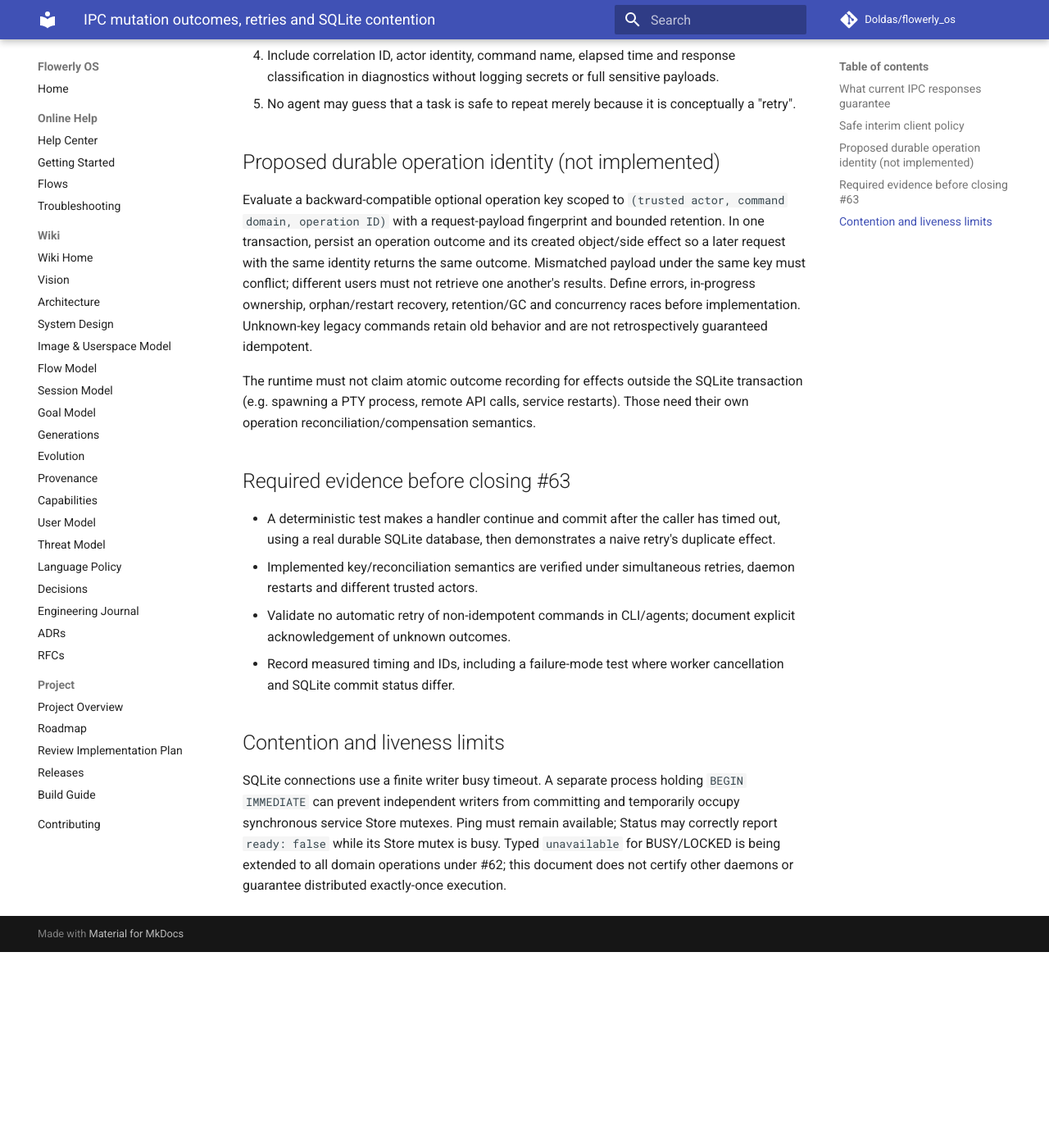
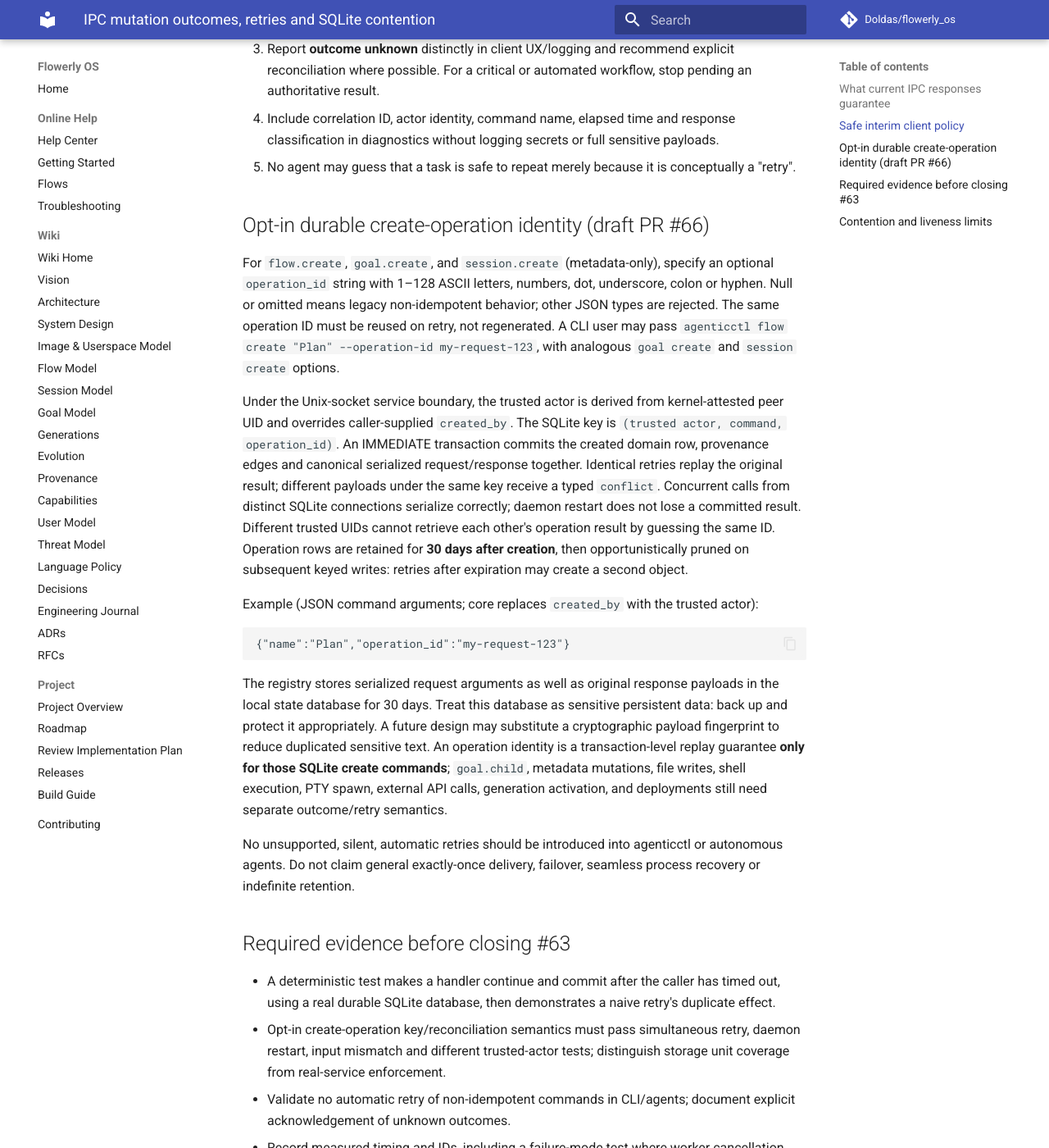
Before and after one commit to Doldas/flowerly_os, an MkDocs documentation site: the page built from docs/ipc-mutation-outcomes.md, in a window 1280 px wide and 1400 px high, scrolled down 967 px. Shown: the whole window at 82% size. Built offline with MkDocs 1.6.1 and Material for MkDocs 9.7.7, drawn with Linux system fonts in a browser that asks for light colours; comment, search, counter and statistics services are not loaded; before the commit the page ends 2128 px from its top, so only the background shows below that; some of the changed text lies outside the part shown.

Commit message:
docs(ipc): specify scoped durable operation IDs, retention and no-auto-retry limitations

````diff
--- a/docs/ipc-mutation-outcomes.md
+++ b/docs/ipc-mutation-outcomes.md
@@ -1,33 +1,43 @@
 # IPC mutation outcomes, retries and SQLite contention
 
-Status: **current protocol limitation and P1 design gate** (issues #56, #62, #63). This is not an idempotency implementation.
+Status: **P1 draft implementation and remaining limitations**, issues #56, #62 and #63. The optional create-operation mechanism below is proposed in draft PR #66, NOT on the release branch until merged.
 
 ## What current IPC responses guarantee
 
 - Each request uses a correlated IPC v1 response ID and has a bounded network/queue/handler response deadline.
 - The worker holding an IPC handler slot continues until its blocking SQLite work returns, even if the client has already received a timeout. A timeout does **not** prove a database transaction was rolled back.
 - `unavailable` caused by SQLite BUSY/LOCKED means SQLite rejected the operation under lock contention. `unavailable` from an overall IPC deadline **can have an unknown mutation outcome**.
-- Neither an IPC request ID nor a reconnect currently constitutes a durable exactly-once operation key. An automatically retried `flow.create`, `goal.create` or `session.create` can create another durable object.
+- The envelope correlation ID is not a durable idempotency key. Legacy calls with no explicit `operation_id` remain non-idempotent. Draft PR #66 introduces opt-in, actor-scoped durable results for SQLite `flow.create`, `goal.create` and metadata-only `session.create`; it does not cover externally visible side effects.
 - Read-after-timeout reconciliation is possible in some cases by listing or querying domain records, but names and goals are not guaranteed unique and that alone is **not** a correctness proof of idempotency.
 
 ## Safe interim client policy
 
 1. Never interpret a timed-out mutation as "not applied".
-2. Do not automatically retry a non-idempotent create based only on the timeout/unavailable response.
+2. Do not automatically retry a mutation without an explicit supported `operation_id`; retries with a key must reuse the **same key and exact same command arguments**, within the documented retention window.
 3. Report **outcome unknown** distinctly in client UX/logging and recommend explicit reconciliation where possible. For a critical or automated workflow, stop pending an authoritative result.
 4. Include correlation ID, actor identity, command name, elapsed time and response classification in diagnostics without logging secrets or full sensitive payloads.
 5. No agent may guess that a task is safe to repeat merely because it is conceptually a "retry".
 
-## Proposed durable operation identity (not implemented)
+## Opt-in durable create-operation identity (draft PR #66)
 
-Evaluate a backward-compatible optional operation key scoped to `(trusted actor, command domain, operation ID)` with a request-payload fingerprint and bounded retention. In one transaction, persist an operation outcome and its created object/side effect so a later request with the same identity returns the same outcome. Mismatched payload under the same key must conflict; different users must not retrieve one another's results. Define errors, in-progress ownership, orphan/restart recovery, retention/GC and concurrency races before implementation. Unknown-key legacy commands retain old behavior and are not retrospectively guaranteed idempotent.
+For `flow.create`, `goal.create`, and `session.create` (metadata-only), specify an optional `operation_id` string with 1–128 ASCII letters, numbers, dot, underscore, colon or hyphen. Null or omitted means legacy non-idempotent behavior; other JSON types are rejected. The same operation ID must be reused on retry, not regenerated. A CLI user may pass `agenticctl flow create "Plan" --operation-id my-request-123`, with analogous `goal create` and `session create` options.
 
-The runtime must not claim atomic outcome recording for effects outside the SQLite transaction (e.g. spawning a PTY process, remote API calls, service restarts). Those need their own operation reconciliation/compensation semantics.
+Under the Unix-socket service boundary, the trusted actor is derived from kernel-attested peer UID and overrides caller-supplied `created_by`. The SQLite key is `(trusted actor, command, operation_id)`. An IMMEDIATE transaction commits the created domain row, provenance edges and canonical serialized request/response together. Identical retries replay the original result; different payloads under the same key receive a typed `conflict`. Concurrent calls from distinct SQLite connections serialize correctly; daemon restart does not lose a committed result. Different trusted UIDs cannot retrieve each other's operation result by guessing the same ID. Operation rows are retained for **30 days after creation**, then opportunistically pruned on subsequent keyed writes: retries after expiration may create a second object.
+
+Example (JSON command arguments; core replaces `created_by` with the trusted actor):
+
+```json
+{"name":"Plan","operation_id":"my-request-123"}
+```
+
+The registry stores serialized request arguments as well as original response payloads in the local state database for 30 days. Treat this database as sensitive persistent data: back up and protect it appropriately. A future design may substitute a cryptographic payload fingerprint to reduce duplicated sensitive text. An operation identity is a transaction-level replay guarantee **only for those SQLite create commands**; `goal.child`, metadata mutations, file writes, shell execution, PTY spawn, external API calls, generation activation, and deployments still need separate outcome/retry semantics.
+
+No unsupported, silent, automatic retries should be introduced into agenticctl or autonomous agents. Do not claim general exactly-once delivery, failover, seamless process recovery or indefinite retention.
 
 ## Required evidence before closing #63
 
 - A deterministic test makes a handler continue and commit after the caller has timed out, using a real durable SQLite database, then demonstrates a naive retry's duplicate effect.
-- Implemented key/reconciliation semantics are verified under simultaneous retries, daemon restarts and different trusted actors.
+- Opt-in create-operation key/reconciliation semantics must pass simultaneous retry, daemon restart, input mismatch and different trusted-actor tests; distinguish storage unit coverage from real-service enforcement.
 - Validate no automatic retry of non-idempotent commands in CLI/agents; document explicit acknowledgement of unknown outcomes.
 - Record measured timing and IDs, including a failure-mode test where worker cancellation and SQLite commit status differ.
 
````
